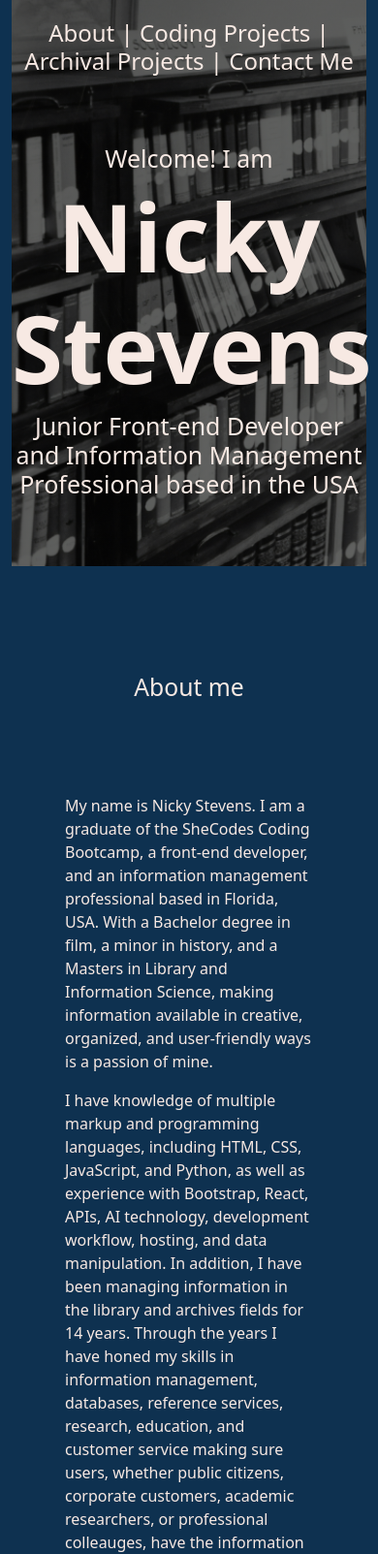
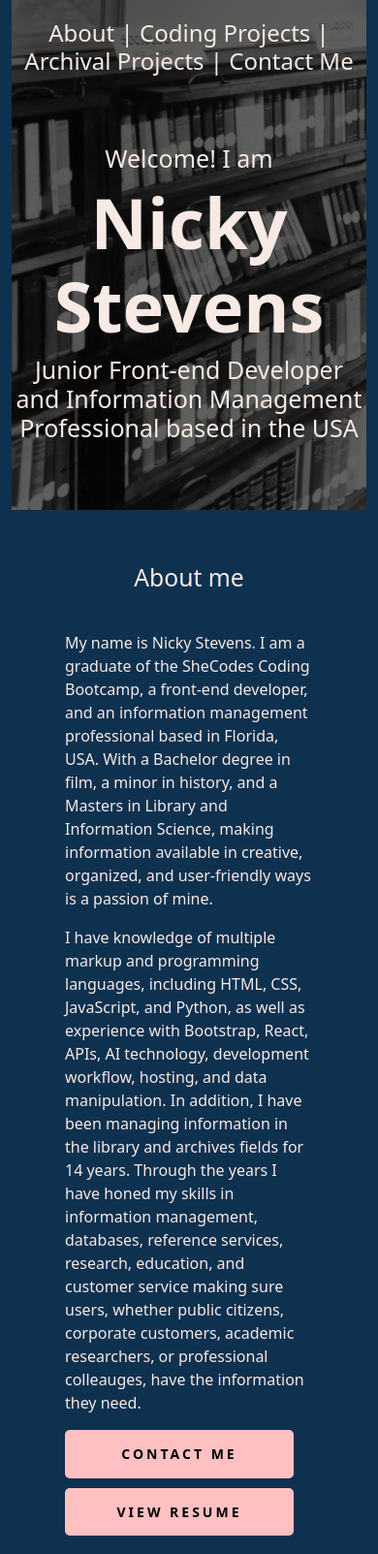
Before and after one commit to NicStevens/Portfolio, a plain HTML site: page index.html in a window 390 px wide. Shown: the top 1603 px of the page at 97% size. Drawn offline with nearby package versions, Linux system fonts and the light colour scheme.

Commit message:
Made webpage responsive

```diff
--- a/styles.css
+++ b/styles.css
@@ -230,4 +230,25 @@ footer .open-sourced-link:hover {
     grid-template-columns: 1fr;
     grid-gap: 32px;
   }
+
+  header h1 {
+    font-size: 72px;
+  }
+
+  .about-me-title {
+    padding: 0;
+  }
+
+  .about-me a {
+    display: block;
+    text-align: center;
+  }
+
+  .card {
+    margin-bottom: 10px;
+  }
+
+  .rosenblum-image {
+    margin-top: 25px;
+  }
 }
```
